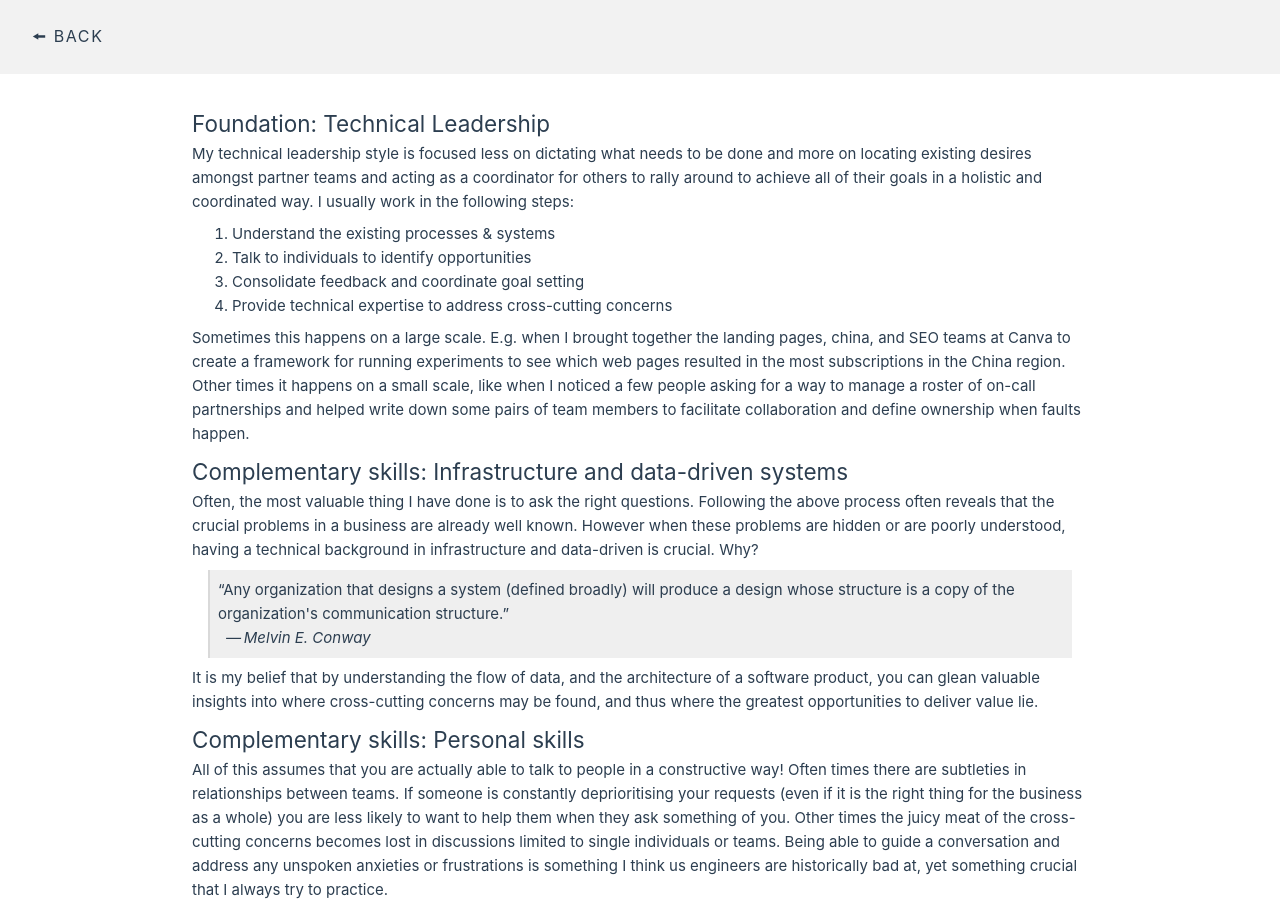
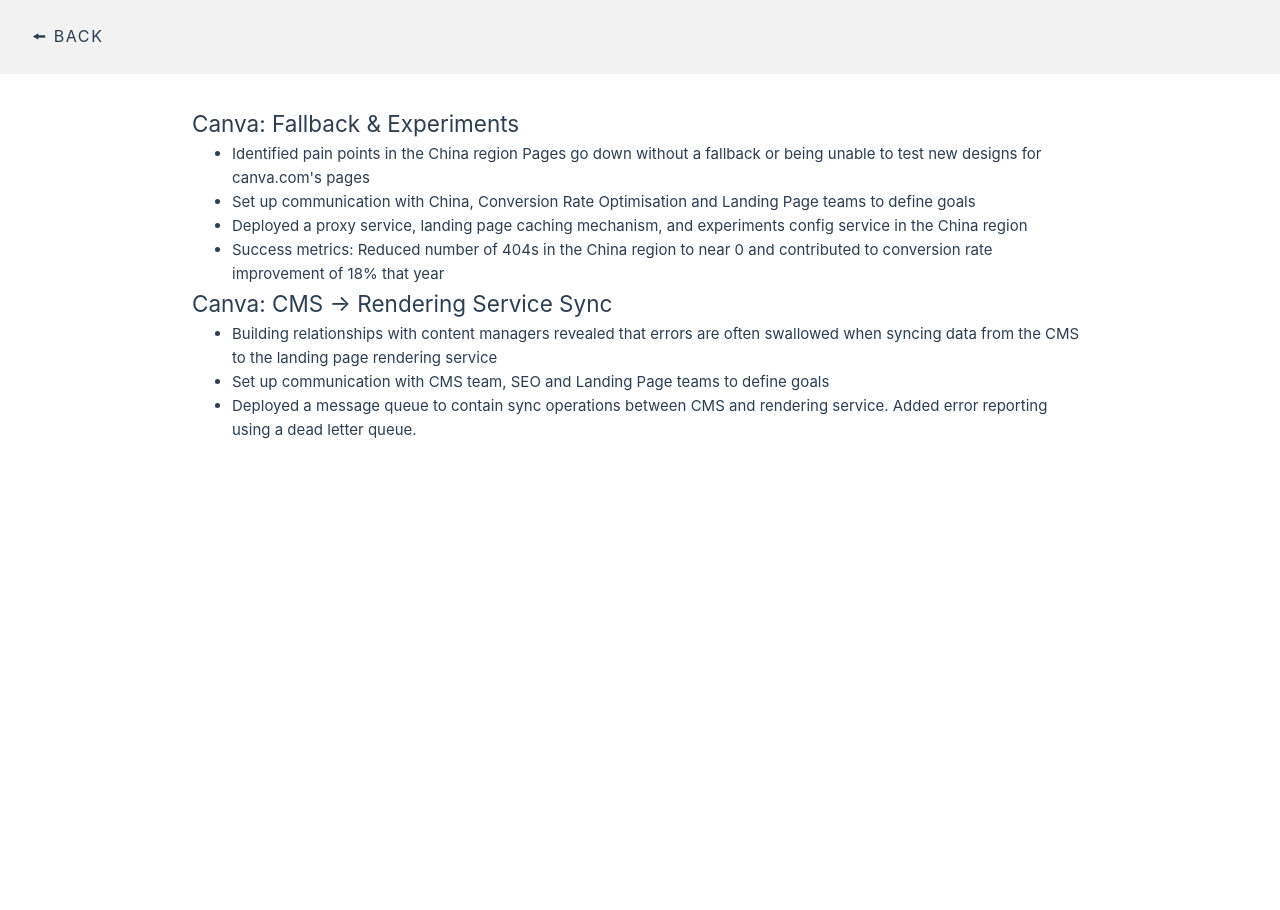
Before and after one commit to persuc/resume, a Vue app: page /accomplishments in a window 1280 px wide. After the commit the page ends 800 px from the top, so only its background shows below. Built offline with nearby package versions, Linux system fonts and the light colour scheme.

Commit message:
accomplishments

```diff
--- a/src/components/CopyButton.vue
+++ b/src/components/CopyButton.vue
@@ -29,7 +29,7 @@ async function copy(text: string) {
 
 <template>
   <p class="mb-0" @click="copy(value)" style="cursor: pointer;"><slot></slot>
-    <span style="position: relative;">📄
+    <span class="no-print" style="position: relative;">📄
       <span style="position: absolute; top: .12em; left: 0.2em; z-index: -1;">📄</span>
     </span>
     <span :style="`transition: opacity 0.2s; opacity: ${showCopied[value] ? '1' : '0'}`" class="green">Copied!</span>
--- /dev/null
+++ b/src/components/Expand.vue
@@ -0,0 +1,22 @@
+<script setup lang="ts">
+
+let expand = false
+
+</script>
+
+<template>
+  <div class="expand border pb-2" :style="expand ? 'height: auto;' : 'height: 1.1em;'">
+    <div @click="expand = !expand">
+      <slot name="label"></slot>
+    </div>
+
+    <slot></slot>
+  </div>
+</template>
+
+<style scoped>
+.expand {
+  transition: height 0.5s;
+  overflow: clip;
+}
+</style>
--- a/src/views/Accomplishments.vue
+++ b/src/views/Accomplishments.vue
@@ -1,4 +1,5 @@
 <script setup lang="ts">
+import Expand from '@/components/Expand.vue'
 import Header from '@/components/Header.vue';
 import Quote from '@/components/Quote.vue'
 
@@ -8,31 +9,31 @@ import Quote from '@/components/Quote.vue'
 
   <Header />
 
-  <div class="talents px-8 pt-8" style="max-width: 60rem; margin: 0 auto;">
-    <h2>Foundation: Technical Leadership</h2>
+  <div class="accomplishments px-8 pt-8" style="max-width: 60rem; margin: 0 auto;">
 
-    <p>My technical leadership style is focused less on dictating what needs to be done and more on locating existing desires amongst partner teams and acting as a coordinator for others to rally around to achieve all of their goals in a holistic and coordinated way. I usually work in the following steps:</p>
+    <h2>Canva: Fallback & Experiments</h2>
 
-    <ol>
-      <li>Understand the existing processes & systems</li>
-      <li>Talk to individuals to identify opportunities</li>
-      <li>Consolidate feedback and coordinate goal setting</li>
-      <li>Provide technical expertise to address cross-cutting concerns</li>
-    </ol>
+    <ul>
+      <li>Identified pain points in the China region Pages go down without a fallback or being unable to test new designs for canva.com's pages</li>
+      <li>Set up communication with China, Conversion Rate Optimisation and Landing Page teams to define goals</li>
+      <li>Deployed a proxy service, landing page caching mechanism, and experiments config service in the China region</li>
+      <li>Success metrics: Reduced number of 404s in the China region to near 0 and contributed to conversion rate improvement of 18% that year</li>
+    </ul>
 
-    <p>Sometimes this happens on a large scale. E.g. when I brought together the landing pages, china, and SEO teams at Canva to create a framework for running experiments to see which web pages resulted in the most subscriptions in the China region. Other times it happens on a small scale, like when I noticed a few people asking for a way to manage a roster of on-call partnerships and helped write down some pairs of team members to facilitate collaboration and define ownership when faults happen.</p>
+    <Expand v-show="false">
+      <template #label>
+        <span>the title</span>
+      </template>
+      <p>When I arrived at Canva the China region as a whole was somewhat neglected. Unfortunately, this is also Canva's fastest growing customer base, so letting  looked like a huge mistake. The first step to enable these features was to deploy a proxy service in the China region, responsible for looking at each incoming request and either passing it to the page rendering service or serving a cached version. This required setting up a new ECS Fargate deployment for an Nginx instance, refactoring our existing Nginx configuration to support mutliple environments, and creating a scraper to cache pages in an S3 bucket when they </p>
+    </Expand>
 
-    <h2>Complementary skills: Infrastructure and data-driven systems</h2>
+    <h2>Canva: CMS → Rendering Service Sync</h2>
 
-    <p>Often, the most valuable thing I have done is to ask the right questions. Following the above process often reveals that the crucial problems in a business are already well known. However when these problems are hidden or are poorly understood, having a technical background in infrastructure and data-driven is crucial. Why?</p>
-
-    <Quote class="mx-4" quotation="Any organization that designs a system (defined broadly) will produce a design whose structure is a copy of the organization's communication structure." author="Melvin E. Conway"/>
-
-    <p>It is my belief that by understanding the flow of data, and the architecture of a software product, you can glean valuable insights into where cross-cutting concerns may be found, and thus where the greatest opportunities to deliver value lie.</p>
-
-    <h2>Complementary skills: Personal skills</h2>
-
-    <p>All of this assumes that you are actually able to talk to people in a constructive way! Often times there are subtleties in relationships between teams. If someone is constantly deprioritising your requests (even if it is the right thing for the business as a whole) you are less likely to want to help them when they ask something of you. Other times the juicy meat of the cross-cutting concerns becomes lost in discussions limited to single individuals or teams. Being able to guide a conversation and address any unspoken anxieties or frustrations is something I think us engineers are historically bad at, yet something crucial that I always try to practice.</p>
+    <ul>
+      <li>Building relationships with content managers revealed that errors are often swallowed when syncing data from the CMS to the landing page rendering service</li>
+      <li>Set up communication with CMS team, SEO and Landing Page teams to define goals</li>
+      <li>Deployed a message queue to contain sync operations between CMS and rendering service. Added error reporting using a dead letter queue.</li>
+    </ul>
 
   </div>
 </template>
```
